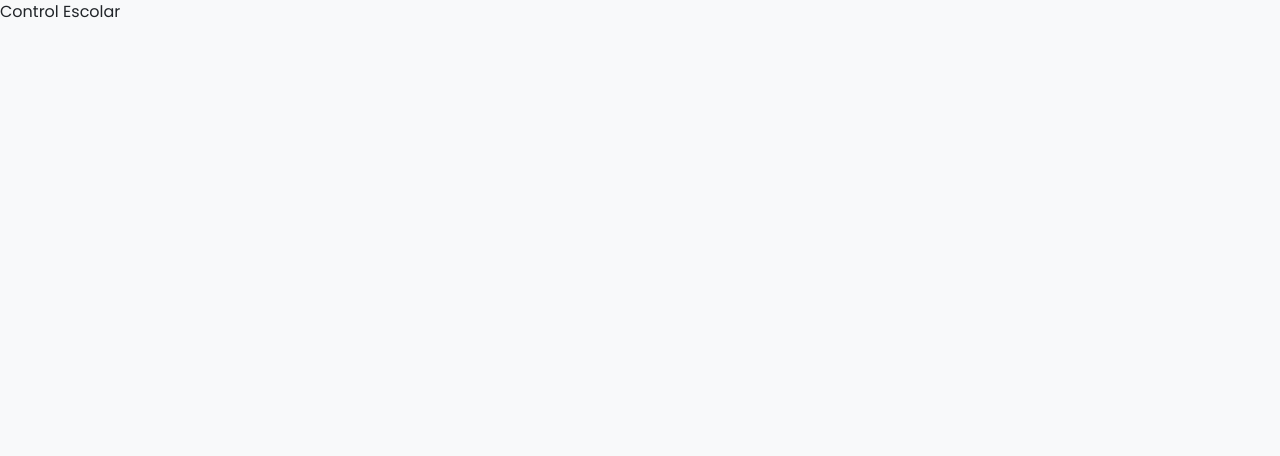
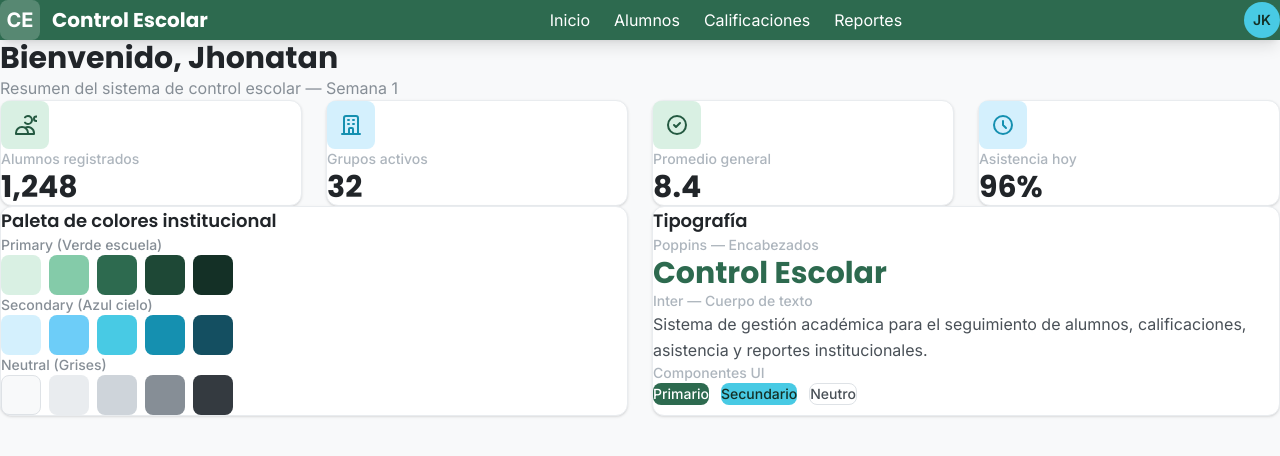
Before and after one commit to team-ControlAcademico/controlEscolar-web, a React (Vite) app: page / in a window 1280 px wide. Shown: the top 456 px of the page. Built offline with nearby package versions, Linux system fonts and the light colour scheme.

Commit message:
feat: add landing page with institutional design system showcase

```diff
--- a/src/App.tsx
+++ b/src/App.tsx
@@ -1,7 +1,180 @@
 function App() {
   return (
-    <div>
-      <h1>Control Escolar</h1>
+    <div className="min-h-screen bg-neutral-50">
+      <nav className="bg-primary-500 text-white shadow-lg">
+        <div className="mx-auto max-w-7xl px-4 py-4 sm:px-6 lg:px-8">
+          <div className="flex items-center justify-between">
+            <div className="flex items-center gap-3">
+              <div className="flex h-10 w-10 items-center justify-center rounded-lg bg-white/20 text-xl font-bold">
+                CE
+              </div>
+              <h1 className="font-heading text-xl font-bold">Control Escolar</h1>
+            </div>
+            <div className="hidden gap-6 md:flex">
+              <a href="#" className="transition-colors hover:text-secondary-300">
+                Inicio
+              </a>
+              <a href="#" className="transition-colors hover:text-secondary-300">
+                Alumnos
+              </a>
+              <a href="#" className="transition-colors hover:text-secondary-300">
+                Calificaciones
+              </a>
+              <a href="#" className="transition-colors hover:text-secondary-300">
+                Reportes
+              </a>
+            </div>
+            <div className="flex items-center gap-3">
+              <div className="flex h-9 w-9 items-center justify-center rounded-full bg-secondary-400 text-sm font-semibold text-primary-900">
+                JK
+              </div>
+            </div>
+          </div>
+        </div>
+      </nav>
+
+      <main className="mx-auto max-w-7xl px-4 py-10 sm:px-6 lg:px-8">
+        <section className="mb-10">
+          <h2 className="font-heading text-3xl font-bold text-neutral-900">Bienvenido, Jhonatan</h2>
+          <p className="mt-2 text-neutral-600">Resumen del sistema de control escolar — Semana 1</p>
+        </section>
+
+        <div className="mb-10 grid grid-cols-1 gap-6 sm:grid-cols-2 lg:grid-cols-4">
+          <div className="rounded-xl border border-neutral-200 bg-white p-6 shadow-sm">
+            <div className="mb-4 flex h-12 w-12 items-center justify-center rounded-lg bg-primary-100 text-primary-600">
+              <svg className="h-6 w-6" fill="none" stroke="currentColor" viewBox="0 0 24 24">
+                <path
+                  strokeLinecap="round"
+                  strokeLinejoin="round"
+                  strokeWidth={2}
+                  d="M12 4.354a4 4 0 110 5.292M15 21H3v-1a6 6 0 0112 0v1zm0 0h6v-1a6 6 0 00-9-5.197m13.5-9a2.25 2.25 0 11-4.5 0 2.25 2.25 0 014.5 0z"
+                />
+              </svg>
+            </div>
+            <p className="text-sm font-medium text-neutral-500">Alumnos registrados</p>
+            <p className="mt-1 font-heading text-3xl font-bold text-neutral-900">1,248</p>
+          </div>
+
+          <div className="rounded-xl border border-neutral-200 bg-white p-6 shadow-sm">
+            <div className="mb-4 flex h-12 w-12 items-center justify-center rounded-lg bg-secondary-100 text-secondary-600">
+              <svg className="h-6 w-6" fill="none" stroke="currentColor" viewBox="0 0 24 24">
+                <path
+                  strokeLinecap="round"
+                  strokeLinejoin="round"
+                  strokeWidth={2}
+                  d="M19 21V5a2 2 0 00-2-2H7a2 2 0 00-2 2v16m14 0h2m-2 0h-5m-9 0H3m2 0h5M9 7h1m-1 4h1m4-4h1m-1 4h1m-5 10v-5a1 1 0 011-1h2a1 1 0 011 1v5m-4 0h4"
+                />
+              </svg>
+            </div>
+            <p className="text-sm font-medium text-neutral-500">Grupos activos</p>
+            <p className="mt-1 font-heading text-3xl font-bold text-neutral-900">32</p>
+          </div>
+
+          <div className="rounded-xl border border-neutral-200 bg-white p-6 shadow-sm">
+            <div className="mb-4 flex h-12 w-12 items-center justify-center rounded-lg bg-primary-100 text-primary-600">
+              <svg className="h-6 w-6" fill="none" stroke="currentColor" viewBox="0 0 24 24">
+                <path
+                  strokeLinecap="round"
+                  strokeLinejoin="round"
+                  strokeWidth={2}
+                  d="M9 12l2 2 4-4m6 2a9 9 0 11-18 0 9 9 0 0118 0z"
+                />
+              </svg>
+            </div>
+            <p className="text-sm font-medium text-neutral-500">Promedio general</p>
+            <p className="mt-1 font-heading text-3xl font-bold text-neutral-900">8.4</p>
+          </div>
+
+          <div className="rounded-xl border border-neutral-200 bg-white p-6 shadow-sm">
+            <div className="mb-4 flex h-12 w-12 items-center justify-center rounded-lg bg-secondary-100 text-secondary-600">
+              <svg className="h-6 w-6" fill="none" stroke="currentColor" viewBox="0 0 24 24">
+                <path
+                  strokeLinecap="round"
+                  strokeLinejoin="round"
+                  strokeWidth={2}
+                  d="M12 8v4l3 3m6-3a9 9 0 11-18 0 9 9 0 0118 0z"
+                />
+              </svg>
+            </div>
+            <p className="text-sm font-medium text-neutral-500">Asistencia hoy</p>
+            <p className="mt-1 font-heading text-3xl font-bold text-neutral-900">96%</p>
+          </div>
+        </div>
+
+        <div className="grid grid-cols-1 gap-6 lg:grid-cols-2">
+          <div className="rounded-xl border border-neutral-200 bg-white p-6 shadow-sm">
+            <h3 className="mb-4 font-heading text-lg font-semibold text-neutral-900">
+              Paleta de colores institucional
+            </h3>
+            <div className="space-y-4">
+              <div>
+                <p className="mb-2 text-sm font-medium text-neutral-600">Primary (Verde escuela)</p>
+                <div className="flex gap-2">
+                  <div className="h-10 w-10 rounded-lg bg-primary-100" title="primary-100" />
+                  <div className="h-10 w-10 rounded-lg bg-primary-300" title="primary-300" />
+                  <div className="h-10 w-10 rounded-lg bg-primary-500" title="primary-500" />
+                  <div className="h-10 w-10 rounded-lg bg-primary-700" title="primary-700" />
+                  <div className="h-10 w-10 rounded-lg bg-primary-900" title="primary-900" />
+                </div>
+              </div>
+              <div>
+                <p className="mb-2 text-sm font-medium text-neutral-600">Secondary (Azul cielo)</p>
+                <div className="flex gap-2">
+                  <div className="h-10 w-10 rounded-lg bg-secondary-100" title="secondary-100" />
+                  <div className="h-10 w-10 rounded-lg bg-secondary-300" title="secondary-300" />
+                  <div className="h-10 w-10 rounded-lg bg-secondary-400" title="secondary-400" />
+                  <div className="h-10 w-10 rounded-lg bg-secondary-600" title="secondary-600" />
+                  <div className="h-10 w-10 rounded-lg bg-secondary-900" title="secondary-900" />
+                </div>
+              </div>
+              <div>
+                <p className="mb-2 text-sm font-medium text-neutral-600">Neutral (Grises)</p>
+                <div className="flex gap-2">
+                  <div
+                    className="h-10 w-10 rounded-lg border border-neutral-300 bg-neutral-50"
+                    title="neutral-50"
+                  />
+                  <div className="h-10 w-10 rounded-lg bg-neutral-200" title="neutral-200" />
+                  <div className="h-10 w-10 rounded-lg bg-neutral-400" title="neutral-400" />
+                  <div className="h-10 w-10 rounded-lg bg-neutral-600" title="neutral-600" />
+                  <div className="h-10 w-10 rounded-lg bg-neutral-800" title="neutral-800" />
+                </div>
+              </div>
+            </div>
+          </div>
+
+          <div className="rounded-xl border border-neutral-200 bg-white p-6 shadow-sm">
+            <h3 className="mb-4 font-heading text-lg font-semibold text-neutral-900">Tipografía</h3>
+            <div className="space-y-4">
+              <div>
+                <p className="mb-1 text-sm font-medium text-neutral-500">Poppins — Encabezados</p>
+                <p className="font-heading text-3xl font-bold text-primary-500">Control Escolar</p>
+              </div>
+              <div>
+                <p className="mb-1 text-sm font-medium text-neutral-500">Inter — Cuerpo de texto</p>
+                <p className="text-base leading-relaxed text-neutral-700">
+                  Sistema de gestión académica para el seguimiento de alumnos, calificaciones,
+                  asistencia y reportes institucionales.
+                </p>
+              </div>
+              <div>
+                <p className="mb-1 text-sm font-medium text-neutral-500">Componentes UI</p>
+                <div className="flex flex-wrap gap-3">
+                  <button className="rounded-lg bg-primary-500 px-4 py-2 text-sm font-medium text-white transition-colors hover:bg-primary-600">
+                    Primario
+                  </button>
+                  <button className="rounded-lg bg-secondary-400 px-4 py-2 text-sm font-medium text-primary-900 transition-colors hover:bg-secondary-500">
+                    Secundario
+                  </button>
+                  <button className="rounded-lg border border-neutral-300 bg-white px-4 py-2 text-sm font-medium text-neutral-700 transition-colors hover:bg-neutral-100">
+                    Neutro
+                  </button>
+                </div>
+              </div>
+            </div>
+          </div>
+        </div>
+      </main>
     </div>
   );
 }
```
Also changed, not shown: 1 other file (tests, documents, lock files or other folders).
